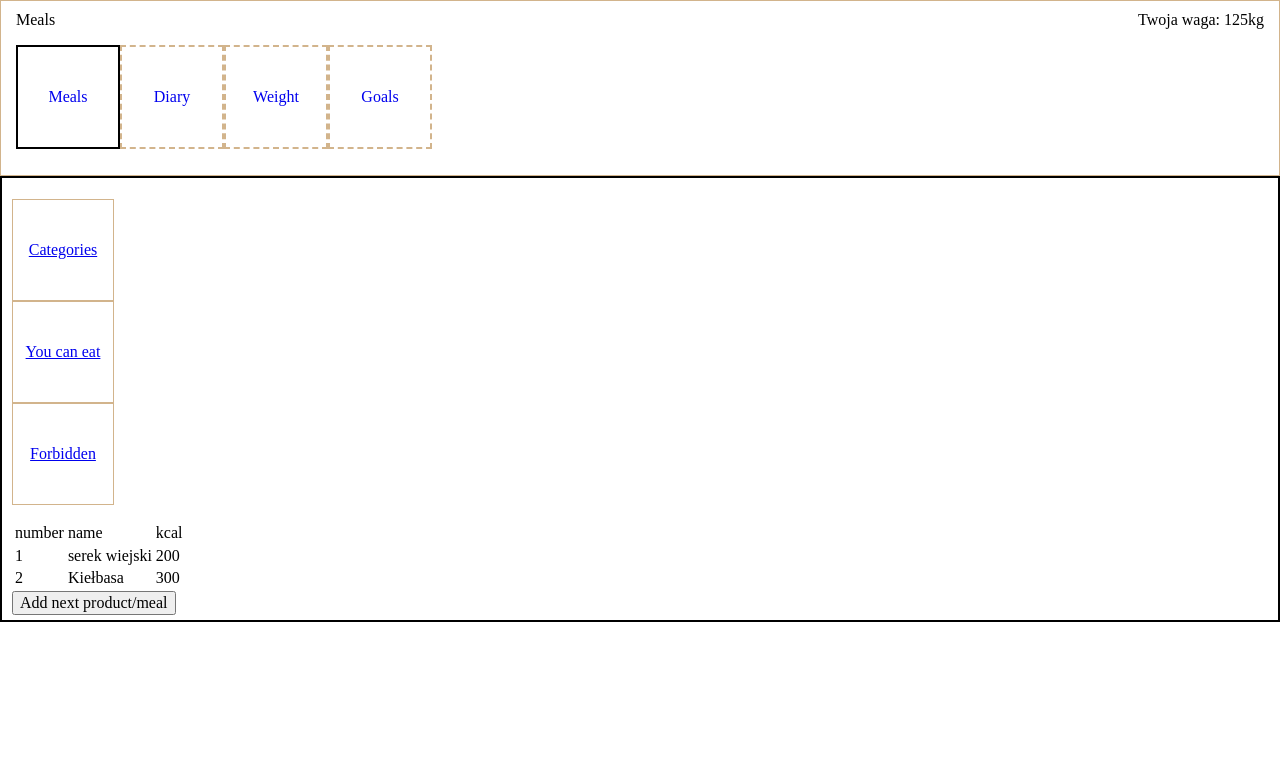
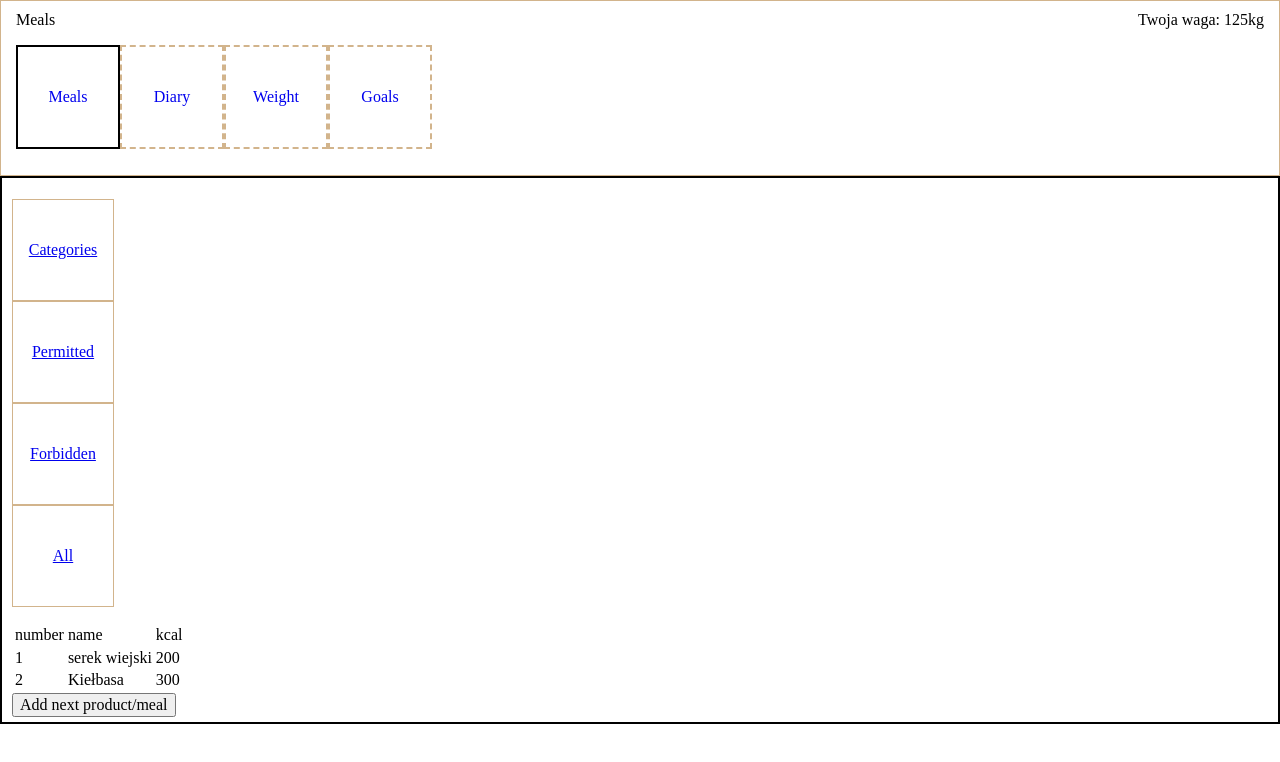
Before and after one commit to Kamilnaja/dietCounter, a React (Create React App) app: page /meals in a window 1280 px wide. Shown: the top 762 px of the page. Built offline with nearby package versions, Linux system fonts and the light colour scheme.

Commit message:
changes on mealsMenu - displaying data from json file

```diff
--- a/src/Components/Main/MealsMenu.js
+++ /dev/null
@@ -1,27 +0,0 @@
-import React, { Component } from 'react';
-
-class MealsMenu extends Component {
-
-    render() {
-        return (
-            <ul className="categoryMenu">
-                <li>
-                    <a href="categories">
-                        Categories
-                    </a>
-                </li>
-                <li>
-                    <a href="available">
-                        You can eat
-                    </a>
-                </li>
-                <li>
-                    <a href="forbiden">
-                        Forbidden
-                    </a>
-                </li>
-            </ul>);
-    }
-}
-
-export default MealsMenu;
--- /dev/null
+++ b/src/Components/Meals/MealsMenu.js
@@ -0,0 +1,22 @@
+import React, { Component } from 'react';
+import MealsMenuItems from './MealsMenuItems';
+import { Link } from 'react-router-dom';
+
+class MealsMenu extends Component {
+
+    render() {
+        return (
+            <ul className="categoryMenu">
+                {
+                    MealsMenuItems.items.map((item, id) =>
+                        <li key={id}>
+                            <Link to={item.name}>
+                                {item.name}
+                            </Link>
+                        </li>)
+                }
+            </ul>);
+    }
+}
+
+export default MealsMenu;
--- /dev/null
+++ b/src/Components/Meals/MealsMenuItems.json
@@ -0,0 +1,16 @@
+{
+    "items": [
+        {
+            "name": "Categories"
+        },
+        {
+            "name": "Permitted"
+        },
+        {
+            "name": "Forbidden"
+        },
+        {
+            "name": "All"
+        }
+    ]
+}
--- a/src/Meals.js
+++ b/src/Meals.js
@@ -1,7 +1,7 @@
 import React, { Component } from 'react';
 import MealsList from './MealsList';
 import tableHeaders from './MealsTableHeaders';
-import MealsMenu from './Components/Main/MealsMenu';
+import MealsMenu from './Components/Meals/MealsMenu';
 
 class Meals extends Component {
     constructor(props) {
```
